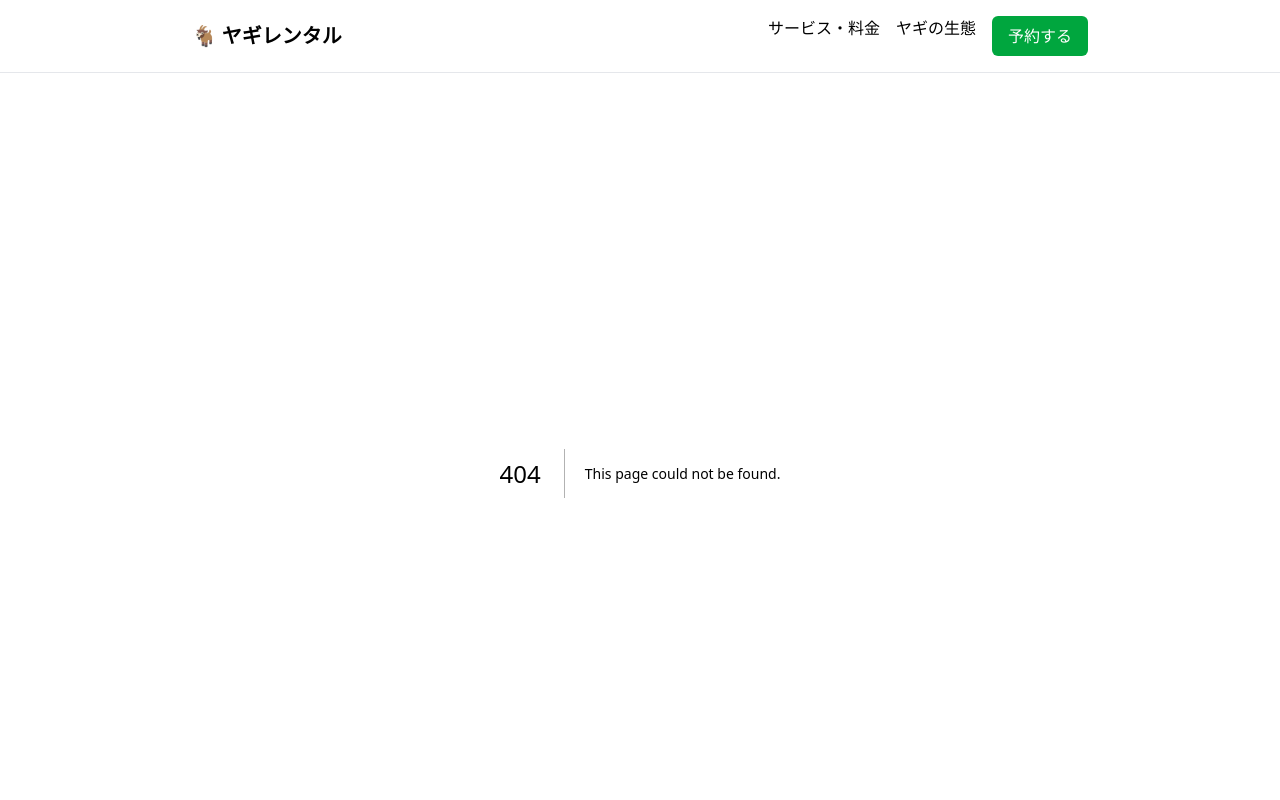
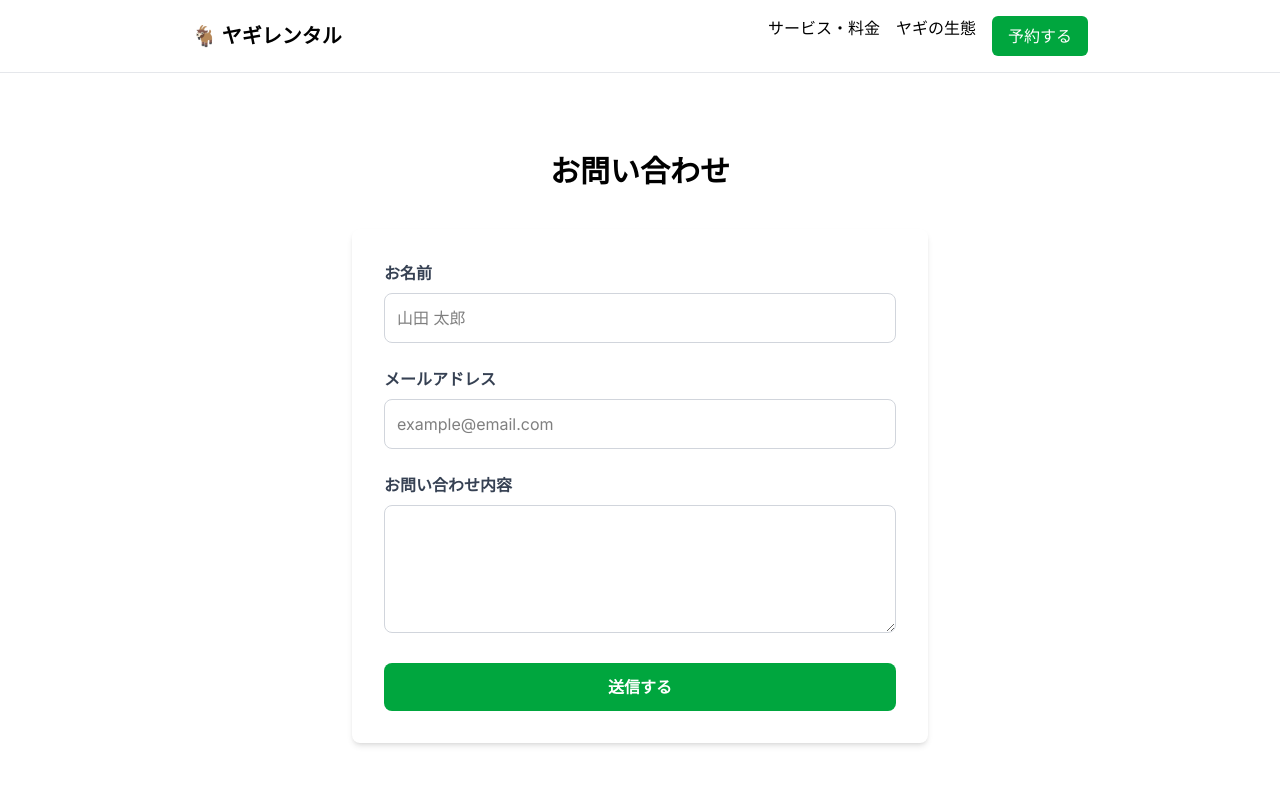
Before and after one commit to mune-Geeks/goat-rental, a Next.js app: page /contact in a window 1280 px wide. Before the commit this address had no page. Shown: the top 800 px of the page. Built offline with nearby package versions, Linux system fonts and the light colour scheme.

Commit message:
問い合わせ画面の作成

```diff
--- /dev/null
+++ b/actions/contact.ts
@@ -0,0 +1,18 @@
+'use server'; // 👈 【最重要】「これはサーバーで動く関数です」という宣言
+
+// フォームから受け取ったデータを処理する関数
+export async function submitContactData(name: string, email: string, message: string) {
+
+    // ここに書いた処理は、ブラウザからは見えません（秘密の処理ができる）
+    console.log('--------------------------------');
+    console.log('🚀 サーバーでデータを受け取りました！');
+    console.log(`名前: ${name}`);
+    console.log(`Email: ${email}`);
+    console.log(`内容: ${message}`);
+    console.log('--------------------------------');
+
+    // サーバーでの処理が終わったことを返す（擬似的に1秒待つ）
+    await new Promise(resolve => setTimeout(resolve, 1000));
+
+    return { success: true, message: '送信が完了しました' };
+}
--- /dev/null
+++ b/app/contact/page.tsx
@@ -0,0 +1,101 @@
+'use client'; // 👈 1. これが「このページは動きますよ」という宣言
+
+import { useState } from 'react'; // 👈 2. 状態管理の機能をインポート
+// ▼ 1. 作ったサーバーアクションをインポート
+import { submitContactData } from '@/actions/contact';
+
+export default function ContactPage() {
+  // ▼ 3. useState（入力内容を覚えておく箱）を準備
+  const [name, setName] = useState('');
+  const [email, setEmail] = useState('');
+  const [message, setMessage] = useState('');
+  // ▼ 送信中かどうかを管理するフラグ（おまけ）
+  const [isSubmitting, setIsSubmitting] = useState(false);
+
+  // 送信ボタンが押されたときの処理
+  const handleSubmit = async (e: React.FormEvent) => { // asyncをつける
+    e.preventDefault();
+    setIsSubmitting(true); // 送信ボタンを無効化（二重送信防止）
+
+    try {
+      // ▼ 2. ここでサーバーのアクションを呼び出す！
+      // 　（ブラウザからサーバーへ電話をかけるイメージ）
+      const result = await submitContactData(name, email, message);
+
+      if (result.success) {
+        alert('サーバーへの送信に成功しました！');
+        // フォームを空にする
+        setName('');
+        setEmail('');
+        setMessage('');
+      }
+    } catch (error) {
+      alert('送信に失敗しました...');
+    } finally {
+      setIsSubmitting(false); // ボタンを復活させる
+    }
+  };
+
+  return (
+    <main className="py-20 px-6 max-w-4xl mx-auto">
+      <h1 className="text-3xl font-bold mb-10 text-center">お問い合わせ</h1>
+
+      <form onSubmit={handleSubmit} className="bg-white p-8 rounded-lg shadow-md max-w-xl mx-auto">
+        {/* お名前入力欄 */}
+        <div className="mb-6">
+          <label className="block text-gray-700 font-bold mb-2" htmlFor="name">
+            お名前
+          </label>
+          <input
+            id="name"
+            type="text"
+            className="w-full border border-gray-300 p-3 rounded-lg"
+            placeholder="山田 太郎"
+            value={name} // 箱の中身を表示
+            onChange={(e) => setName(e.target.value)} // 入力するたびに箱の中身を更新
+            required
+          />
+        </div>
+
+        {/* メールアドレス入力欄 */}
+        <div className="mb-6">
+          <label className="block text-gray-700 font-bold mb-2" htmlFor="email">
+            メールアドレス
+          </label>
+          <input
+            id="email"
+            type="email"
+            className="w-full border border-gray-300 p-3 rounded-lg"
+            placeholder="example@email.com"
+            value={email}
+            onChange={(e) => setEmail(e.target.value)}
+            required
+          />
+        </div>
+
+        {/* メッセージ入力欄 */}
+        <div className="mb-6">
+          <label className="block text-gray-700 font-bold mb-2" htmlFor="message">
+            お問い合わせ内容
+          </label>
+          <textarea
+            id="message"
+            className="w-full border border-gray-300 p-3 rounded-lg h-32"
+            value={message}
+            onChange={(e) => setMessage(e.target.value)}
+            required
+          ></textarea>
+        </div>
+
+        <button
+          type="submit"
+          disabled={isSubmitting} // 送信中はクリック不可に
+          className={`w-full text-white font-bold py-3 rounded-lg transition ${isSubmitting ? 'bg-gray-400' : 'bg-green-600 hover:bg-green-700'
+            }`}
+        >
+          {isSubmitting ? '送信中...' : '送信する'}
+        </button>
+      </form>
+    </main>
+  );
+}
```
